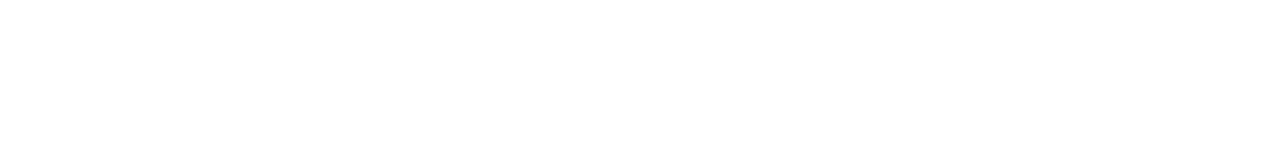
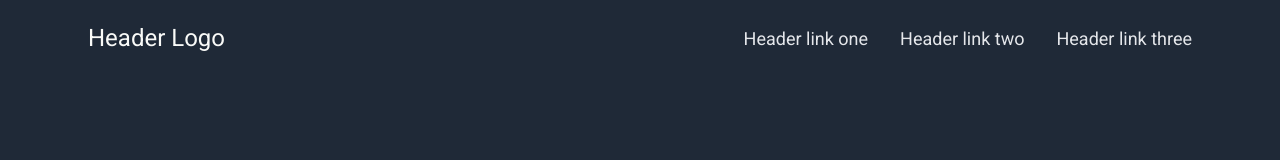
Before and after one commit to fiftythanks/landing_page, a plain HTML site: page index.html in a window 1280 px wide. Drawn offline with Linux system fonts and the light colour scheme.

Commit message:
Finish header
Made the header fully conform to the exercise's requirements.

```diff
--- a/index.html
+++ b/index.html
@@ -7,6 +7,17 @@
   <link rel="stylesheet" href="style.css">
 </head>
 <body>
-
+  <header>
+    <nav>
+      <ul>
+        <li id="logo"><a href="index.html">Header Logo</a></li>
+        <li><a href="#">Header link one</a></li>
+        <li><a href="#">Header link two</a></li>
+        <li><a href="#">Header link three</a></li>
+      </ul>
+    </nav>
+  </header>
+  <main></main>
+  <footer></footer>
 </body>
 </html>
--- a/style.css
+++ b/style.css
@@ -0,0 +1,53 @@
+/* General rules */
+@import url('https://fonts.googleapis.com/css2?family=Outfit:wght@100..900&family=Roboto:ital,wght@0,100;0,300;0,400;0,500;0,700;0,900;1,100;1,300;1,400;1,500;1,700;1,900&family=Young+Serif&display=swap'); /* Import the Roboto font from Google */
+
+html {
+  padding: 0;
+}
+body {
+  font-family: Roboto;
+  color: #fff;
+  background-color: #1f2937;
+  padding: 0 calc((100vw - 70rem) / 2);
+  display: flex;
+  flex-direction: column;
+  align-items: stretch;
+
+  & a {
+    text-decoration: none;
+    color: #fff;
+
+    &:hover {
+      color: rgb(159, 159, 159);
+    }
+  }
+}
+
+/* Specific rules */
+
+nav {
+  & > ul {
+    width: 100%;
+    list-style-type: none;
+    padding-left: 0;
+
+    /* Flex containter */
+    display: flex;
+    gap: 2rem;
+    justify-content: flex-end;
+    align-items: center;
+
+    & a {
+      font-size: 18px;
+      color: #e5e7eb;
+    }
+
+    & #logo {
+      margin-right: auto;
+      & a {
+        font-size: 24px;
+        color: #f9faf8;
+      }
+    }
+  }
+}
```
